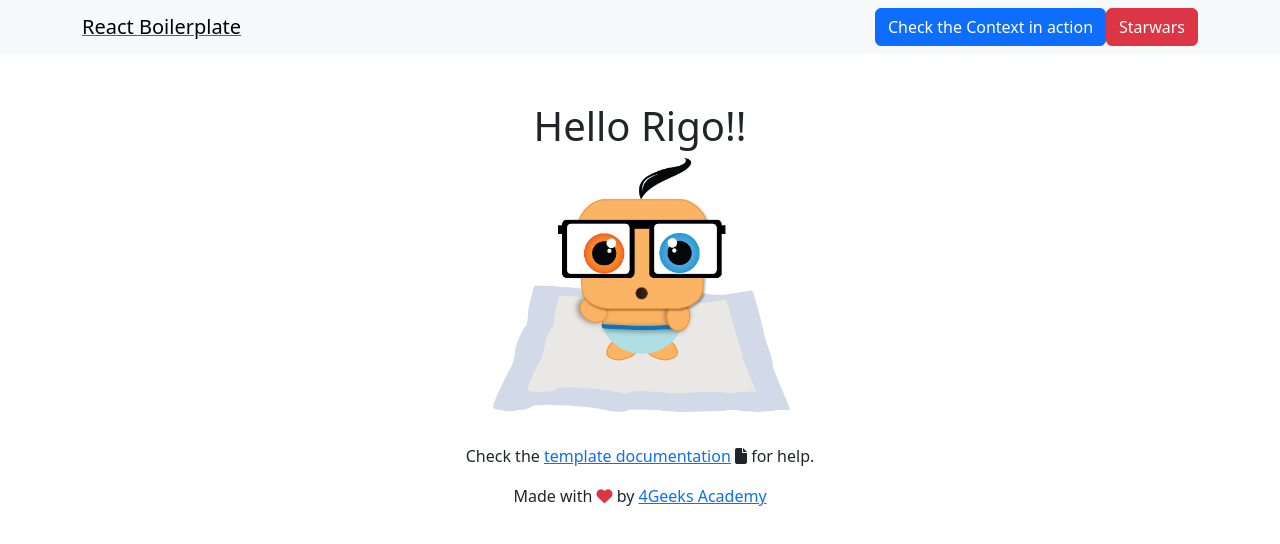
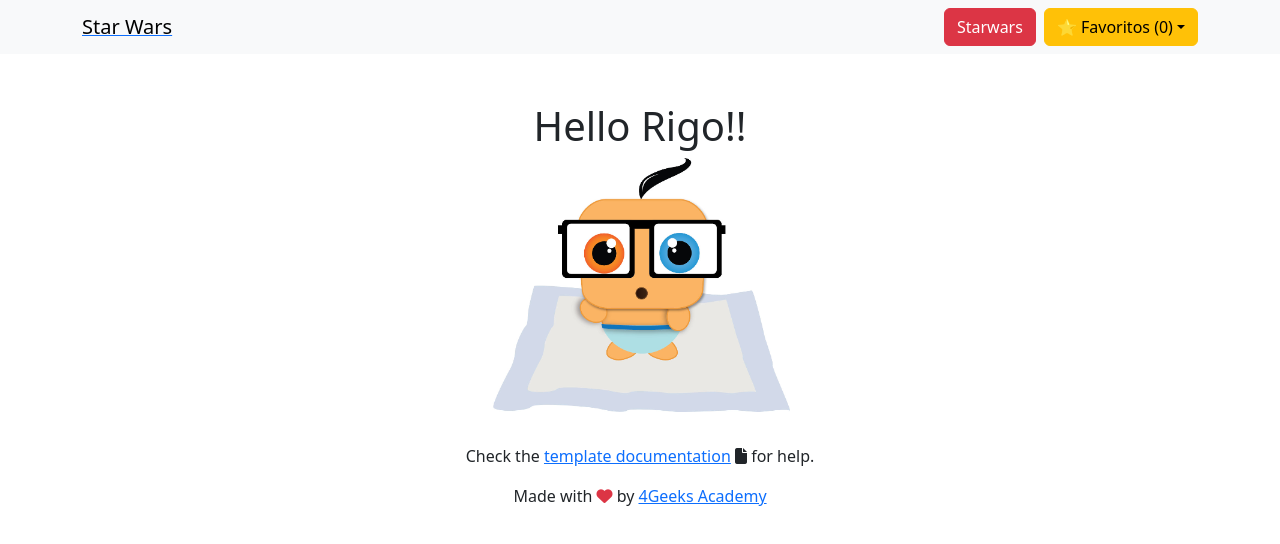
Before and after one commit to 4GeeksAcademy/jessica-miranda-star-wars, a React (Vite) app: page / in a window 1280 px wide. Shown: the top 544 px of the page. Built offline with nearby package versions, Linux system fonts and the light colour scheme.

Commit message:
favoritos y eliminar

```diff
--- a/src/components/CardPeople.jsx
+++ b/src/components/CardPeople.jsx
@@ -1,11 +1,14 @@
 import { Link } from "react-router-dom";
+import useGlobalReducer from "../hooks/useGlobalReducer";
 
 export const CardPeople = ({people}) => {
     if (!people) return null;
 
+     const { dispatch } = useGlobalReducer()
+
     return (
         <div className="card" style={{ width: "18rem" }}>
-            <img src="..." className="card-img-top" alt="..." />
+            <img src={`https://raw.githubusercontent.com/breatheco-de/swapi-images/master/public/images/people/${people.uid}.jpg`} className="card-img-top" alt="" style={{ height: "300px" }} />
             <div className="card-body">
                 <h5 className="card-title">{people.name}</h5>
                 <p className="card-text">
@@ -14,6 +17,18 @@ export const CardPeople = ({people}) => {
                 <Link to={`/character/${people.uid}`} className="btn btn-primary btn-sm">
                     Ver detalles
                 </Link>
+                <button onClick={() => dispatch({
+                    type: "add_favorite",
+                    payload: {
+                        favorite: {
+                            uid: people.uid,
+                            name: people.name,
+                            type: "people"
+                        }
+                    }
+                })} className="btn btn-warning btn-sm ms-2">
+                    ⭐
+                </button>
             </div>
         </div>
     );
--- a/src/components/Navbar.jsx
+++ b/src/components/Navbar.jsx
@@ -1,22 +1,41 @@
 import { Link } from "react-router-dom";
+import useGlobalReducer from "../hooks/useGlobalReducer";
 
 export const Navbar = () => {
+    const { store, dispatch } = useGlobalReducer()
 
     return (
         <nav className="navbar navbar-light bg-light">
             <div className="container">
                 <Link to="/">
-					<span className="navbar-brand mb-0 h1">React Boilerplate</span>
+                    <span className="navbar-brand mb-0 h1">Star Wars</span>
                 </Link>
-				<div className="ml-auto">
-					<Link to="/demo">
-						<button className="btn btn-primary">Check the Context in action</button>
-					</Link>
-
+                <div className="ml-auto d-flex gap-2">
                     <Link to="/starwars">
                         <button className="btn btn-danger">Starwars</button>
                     </Link>
 
+                    {/* Dropdown de favoritos */}
+                    <div className="dropdown">
+                        <button className="btn btn-warning dropdown-toggle" data-bs-toggle="dropdown">
+                            ⭐ Favoritos ({store.favorites.length})
+                        </button>
+                        <ul className="dropdown-menu dropdown-menu-end">
+                            {store.favorites.length === 0 ? (
+                                <li><span className="dropdown-item text-muted">No hay favoritos</span></li>
+                            ) : (
+                                store.favorites.map((fav) => (
+                                    <li key={fav.uid} className="dropdown-item d-flex justify-content-between align-items-center">
+                                        <span>{fav.name}</span>
+                                        <button className="btn btn-sm btn-danger ms-2" onClick={() => dispatch({
+                                            type: "remove_favorite",
+                                            payload: { uid: fav.uid }
+                                        })}>🗑️</button>
+                                    </li>
+                                ))
+                            )}
+                        </ul>
+                    </div>
                 </div>
             </div>
         </nav>
--- a/src/store.js
+++ b/src/store.js
@@ -32,6 +32,26 @@ export default function storeReducer(store, action = {}) {
       }
     }
 
+    case "add_favorite": {
+      const { favorite } = action.payload
+      return {
+        ...store,
+        favorites: [...store.favorites, favorite]
+      }
+    }
+
+    case "remove_favorite": {
+      const { uid } = action.payload
+      return {
+        ...store,
+        favorites: store.favorites.filter((fav) => fav.uid !== uid)
+      }
+    }
+
+    case "delete-fav": {
+
+    }
+
     default:
       return store;
 
```
Lines whose indentation alone changed are shown as unchanged.
